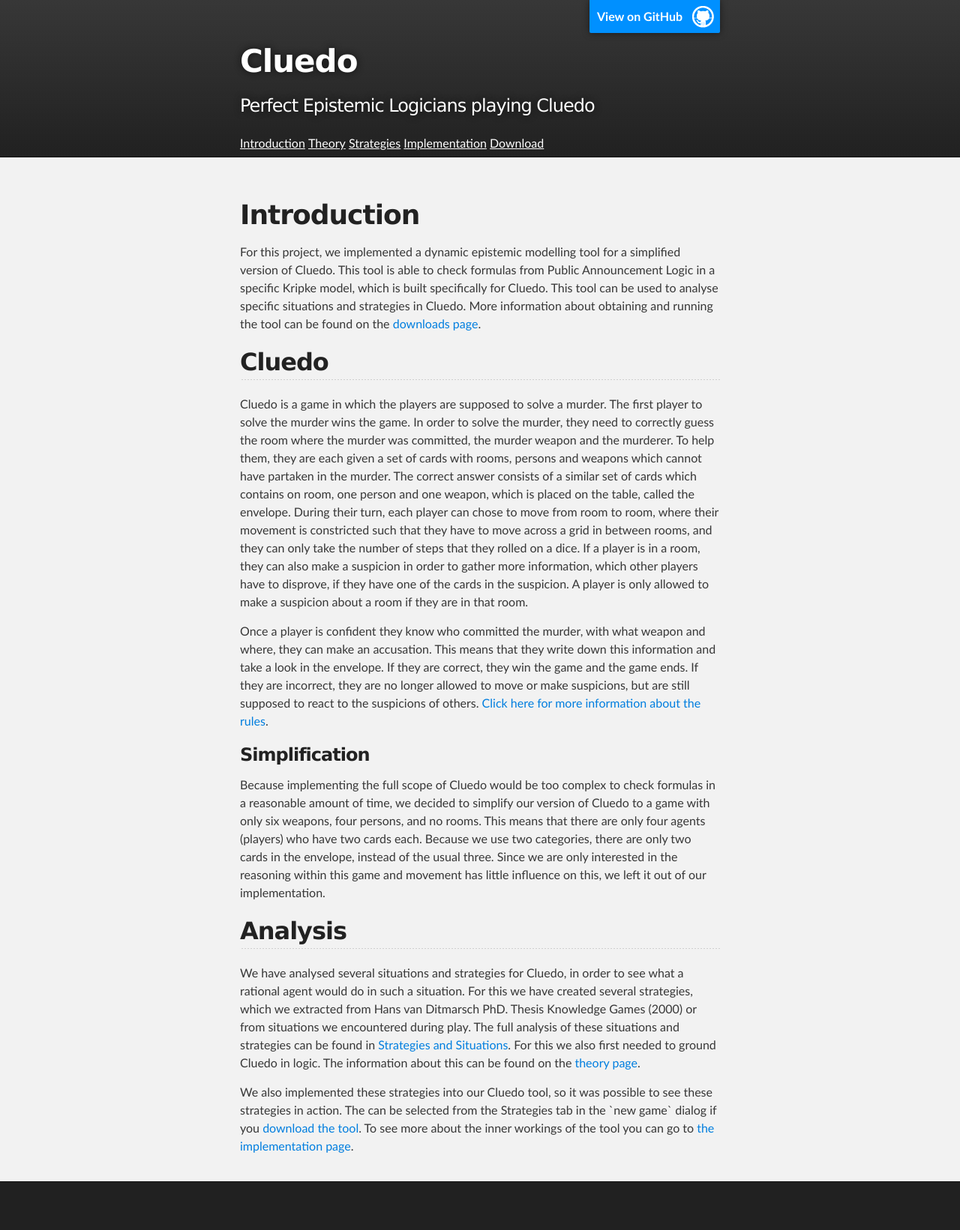
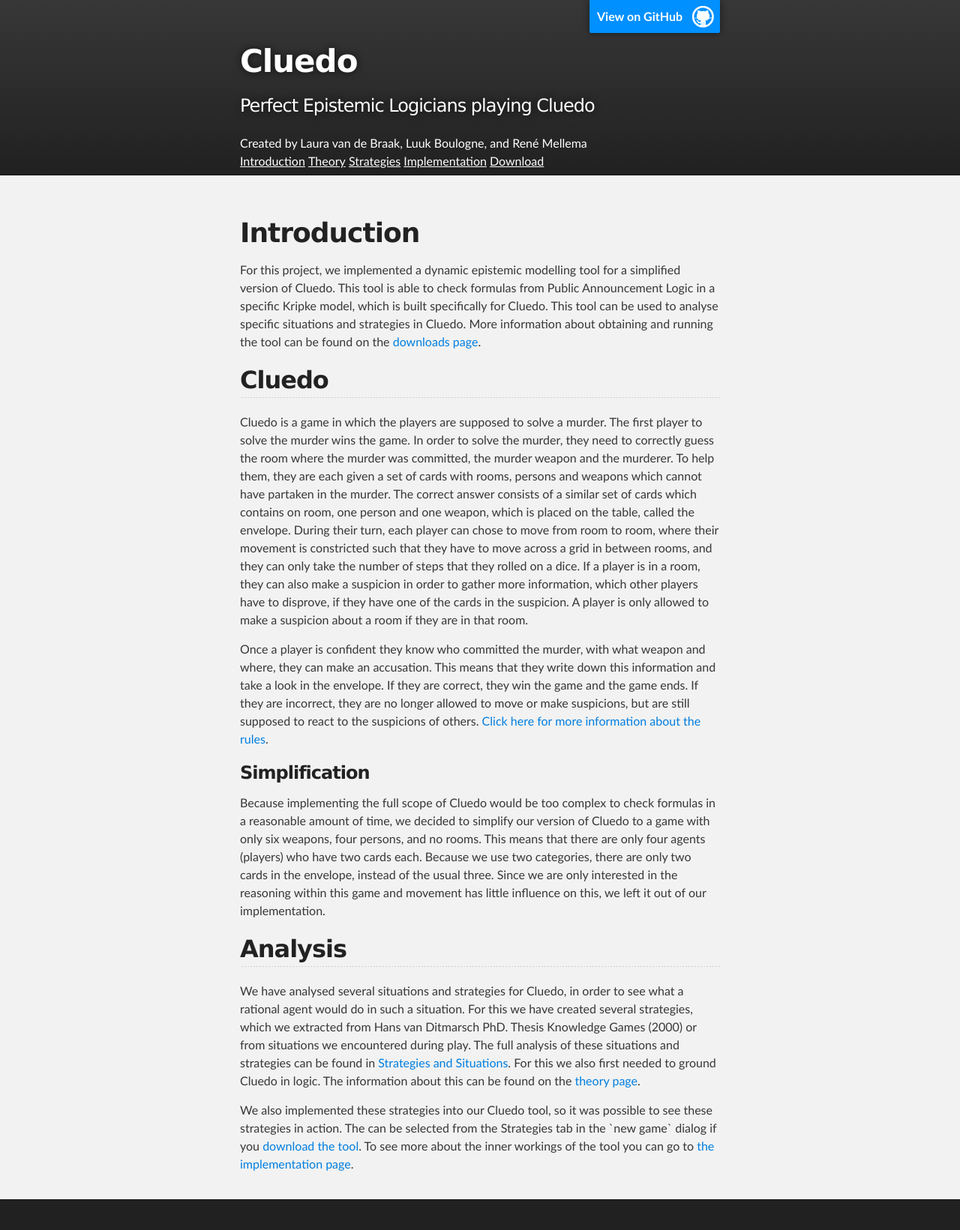
Before and after one commit to rmellema/Cluedo, a Jekyll site: the page built from index.html, in a window 1280 px wide. Shown: the whole page at 75% size. Built offline with Jekyll 4.4.1, drawn with Linux system fonts in a browser that asks for light colours; before the commit the page ends 1617 px from its top, so only the background shows below that.

Commit message:
Added the names

```diff
--- a/_layouts/default.html
+++ b/_layouts/default.html
@@ -20,6 +20,8 @@
 
           <h1 id="project_title">Cluedo</h1>
           <h2 id="project_tagline">Perfect Epistemic Logicians playing Cluedo</h2>
+          <span>Created by Laura van de Braak, Luuk Boulogne, and René
+            Mellema</span>
           <nav>
             <ul>
               <li><a href="./index.html">Introduction</a></li>
--- a/stylesheets/stylesheet.css
+++ b/stylesheets/stylesheet.css
@@ -297,6 +297,7 @@ Full-Width Styles
 
 #header_wrap .inner {
   padding: 50px 10px 30px 10px;
+  color: #fff;
 }
 
 #project_title {
```
